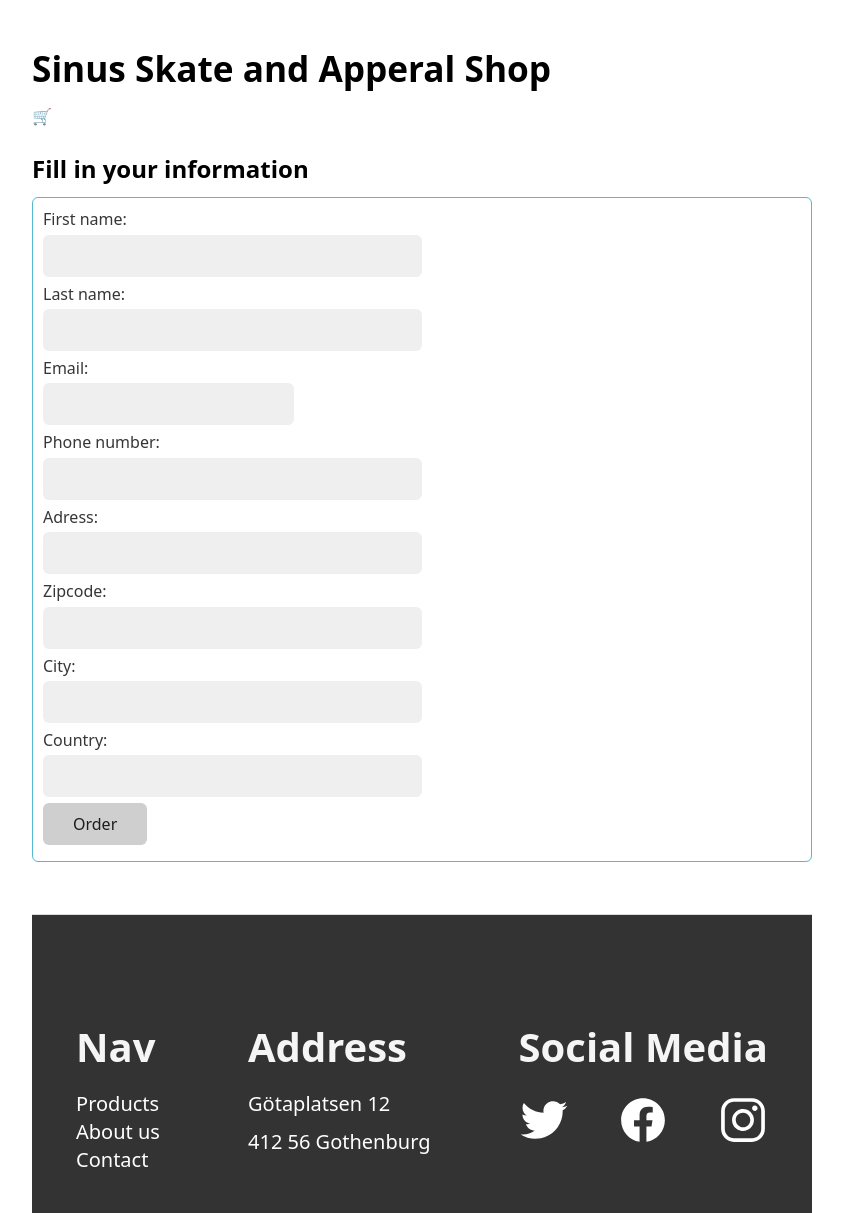
After one commit to JohnnyHellstrom/sinus, a PHP site: page /view/viewNewCustomerform.php in a window 1280 px wide. The commit adds this page. Shown: the top 1213 px of the page, without its empty margins (218-1061 px from the left). Run offline with PHP 8.4, Linux system fonts and the light colour scheme.

Commit message:
just fiddeling

```diff
--- a/cart.php
+++ b/cart.php
@@ -26,4 +26,5 @@ if(isset($_POST['delete']) && ($_POST['delete'] == "♻️")){
 }
 echo '<br><br><br><br>';
 require('view/viewCart.php');
+
 ?>
--- a/classes/classDBClasses.php
+++ b/classes/classDBClasses.php
@@ -6,3 +6,4 @@ require('classProducts.php');
 require('classImage.php');
 require('classAdminLogin.php');
 require('classCustomer.php');
+require('classDataWash.php');
--- a/view/viewCart.php
+++ b/view/viewCart.php
@@ -56,5 +56,5 @@
    <a href="view/viewAllProducts.php">Buy More Stuff</a>
 </button>
 <button>
-   <a href="view/viewCustomerform.php">Checkout 💸</a>
+   <a href="view/viewNewOrExistingCust.php">Checkout 💸</a>
 </button>
--- /dev/null
+++ b/view/viewNewCustomerform.php
@@ -0,0 +1,33 @@
+<?php
+include('header.php');
+
+?>
+
+<h2>Fill in your information</h2>
+<fieldset>
+  <legend></legend>
+  <form action="../customerinfo.php" method="post">
+    <input type="hidden" name="action" value="newcustomerinfo">
+    <label for="firstname">First name:</label>
+    <input type="text" name="firstname" required>
+    <label for="lastname">Last name:</label>
+    <input type="text" name="lastname" required>
+    <label for="email">Email:</label>
+    <input type="email" name="email" required>
+    <label for="phone">Phone number:</label>
+    <input type="text" name="phone" required>
+    <label for="streetadress">Adress:</label>
+    <input type="text" name="streetadress" required>
+    <label for="zipcode">Zipcode:</label>
+    <input type="text" name="zipcode" required>
+    <label for="city">City:</label>
+    <input type="text" name="city" required>
+    <label for="country">Country:</label>
+    <input type="text" name="country" required>
+    <button>Order</button>
+  </form>
+</fieldset>
+
+<?php
+include('footer.php');
+?>
```
Also changed, not shown: classes/classCustomer.php (+27 -0 lines), customerinfo.php (+19 -1 lines), files/loggbok.md (+2 -0 lines), view/viewExistingCustomerform.php (renamed from view/viewCustomerform.php, +1 -12 lines), view/viewNewOrExistingCust.php (added, +21 -0 lines).
